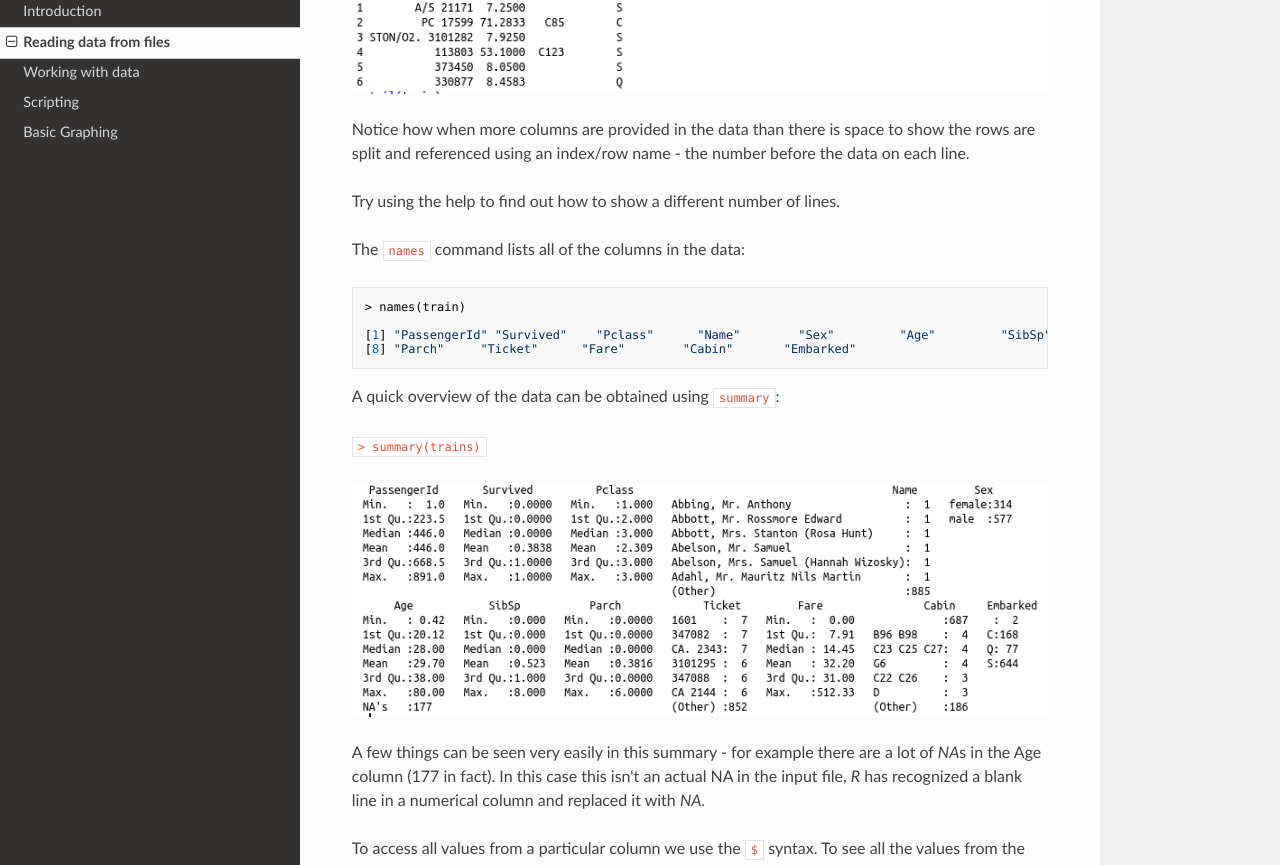
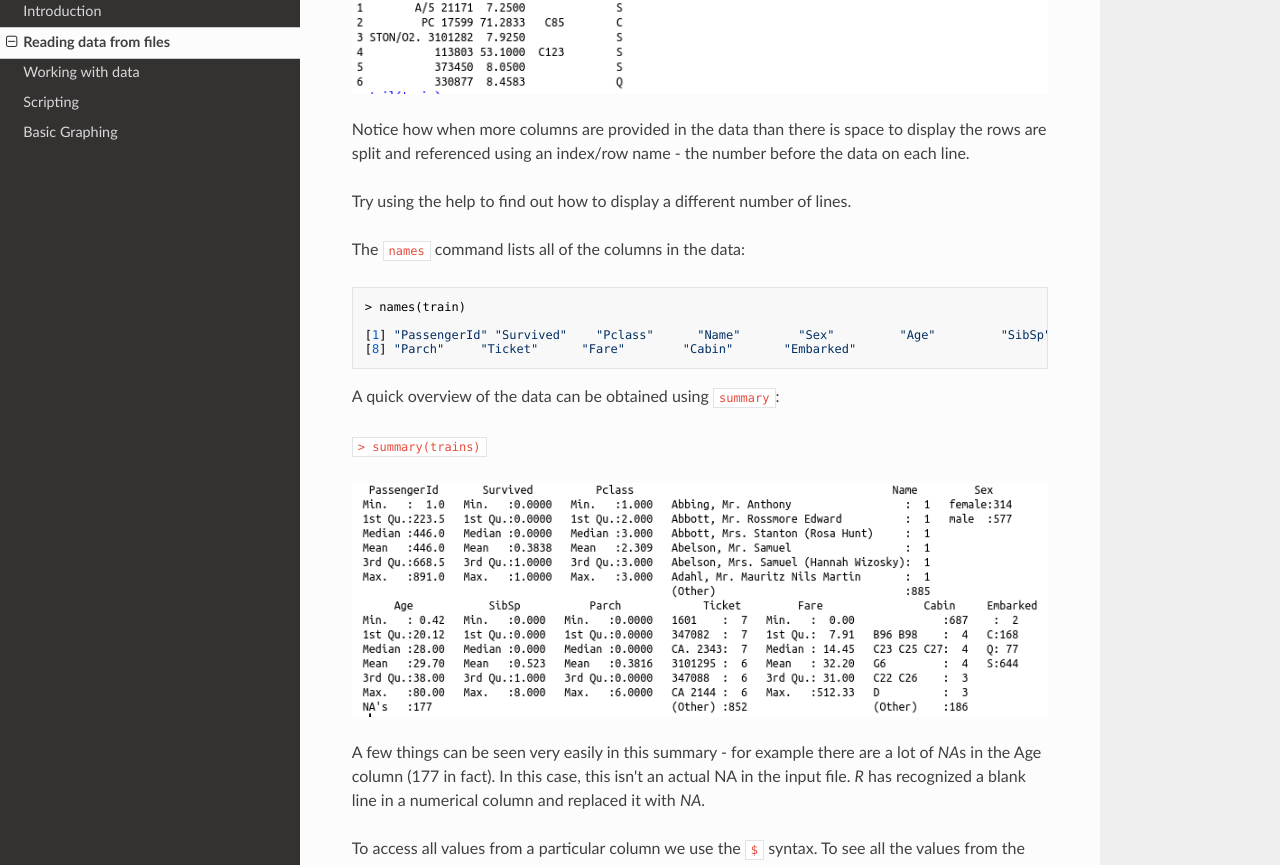
Before and after one commit to dww100/nc3rs-r-tutorial, an MkDocs documentation site: the page built from docs/data_from_files.md, in a window 1280 px wide and 1400 px high, scrolled down 1371 px. Shown: the part 138-1003 px from the top of the window. Built offline with MkDocs 1.6.1, drawn with Linux system fonts in a browser that asks for light colours; nearby versions of some CDN libraries; old or Windows-style settings are respelled for this version of MkDocs; some of the changed text lies outside the part shown.

Commit message:
Corretions from Sam Gan

```diff
--- a/docs/data_from_files.md
+++ b/docs/data_from_files.md
@@ -42,9 +42,9 @@ You can use the commands `head` and `tail` to view the first or last six lines o
 
 ![First lines of Titanic Kaggle training dataset](images/head-titanic-train.png)
 
-Notice how when more columns are provided in the data than there is space to show the rows are split and referenced using an index/row name - the number before the data on each line.
+Notice how when more columns are provided in the data than there is space to display the rows are split and referenced using an index/row name - the number before the data on each line.
 
-Try using the help to find out how to show a different number of lines.
+Try using the help to find out how to display a different number of lines.
 
 The `names` command lists all of the columns in the data:
 
@@ -62,7 +62,8 @@ A quick overview of the data can be obtained using `summary`:
 ![Summary of Titanic Kaggle training dataset](images/titanic-train-summary.png)
 
 A few things can be seen very easily in this summary - for example there are a lot of *NA*s in the Age column (177 in fact).
-In this case this isn't an actual NA in the input file, *R* has recognized a blank line in a numerical column and replaced it with *NA*.
+In this case, this isn't an actual NA in the input file.
+*R* has recognized a blank line in a numerical column and replaced it with *NA*.
 
 To access all values from a particular column we use the `$` syntax.
 To see all the values from the *Age* column use:
```
Also changed, not shown: other parts of docs/data_from_files.md (+2 -2 lines).
